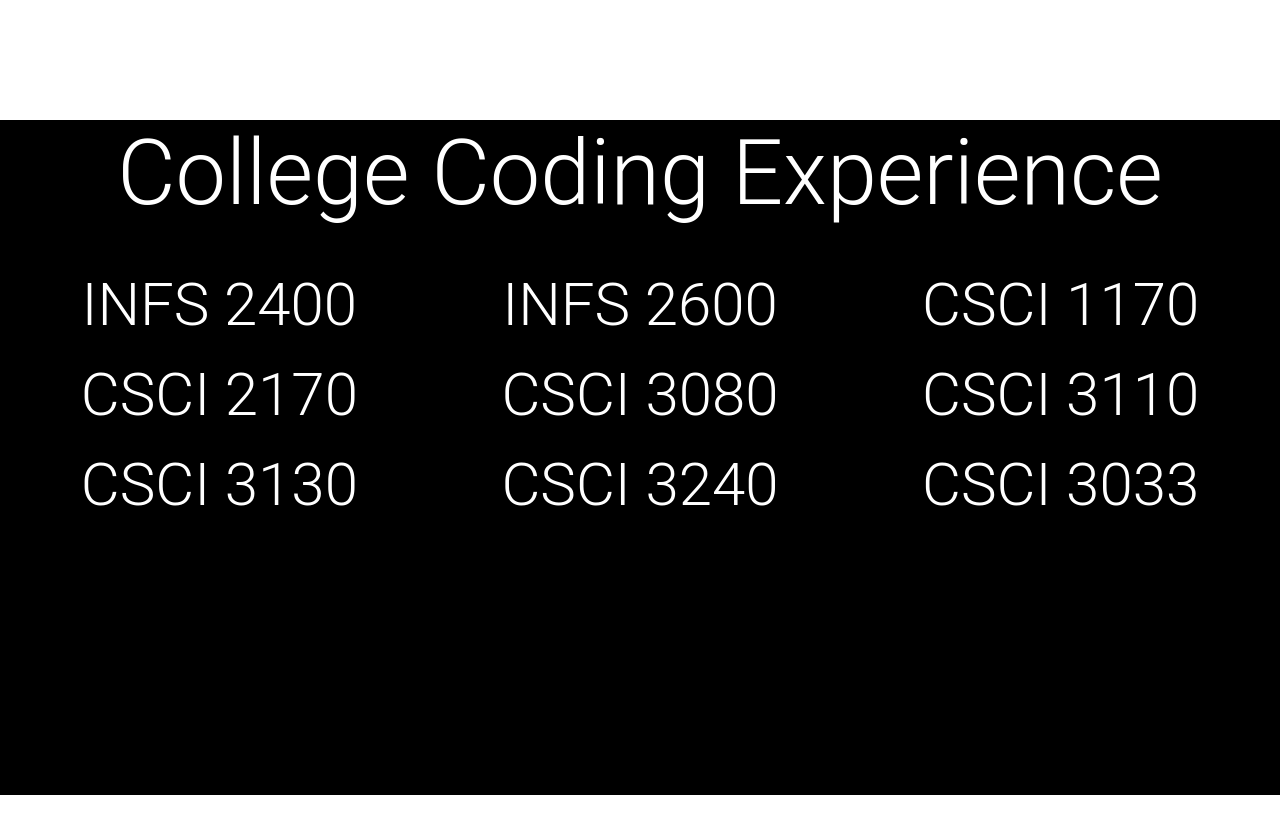
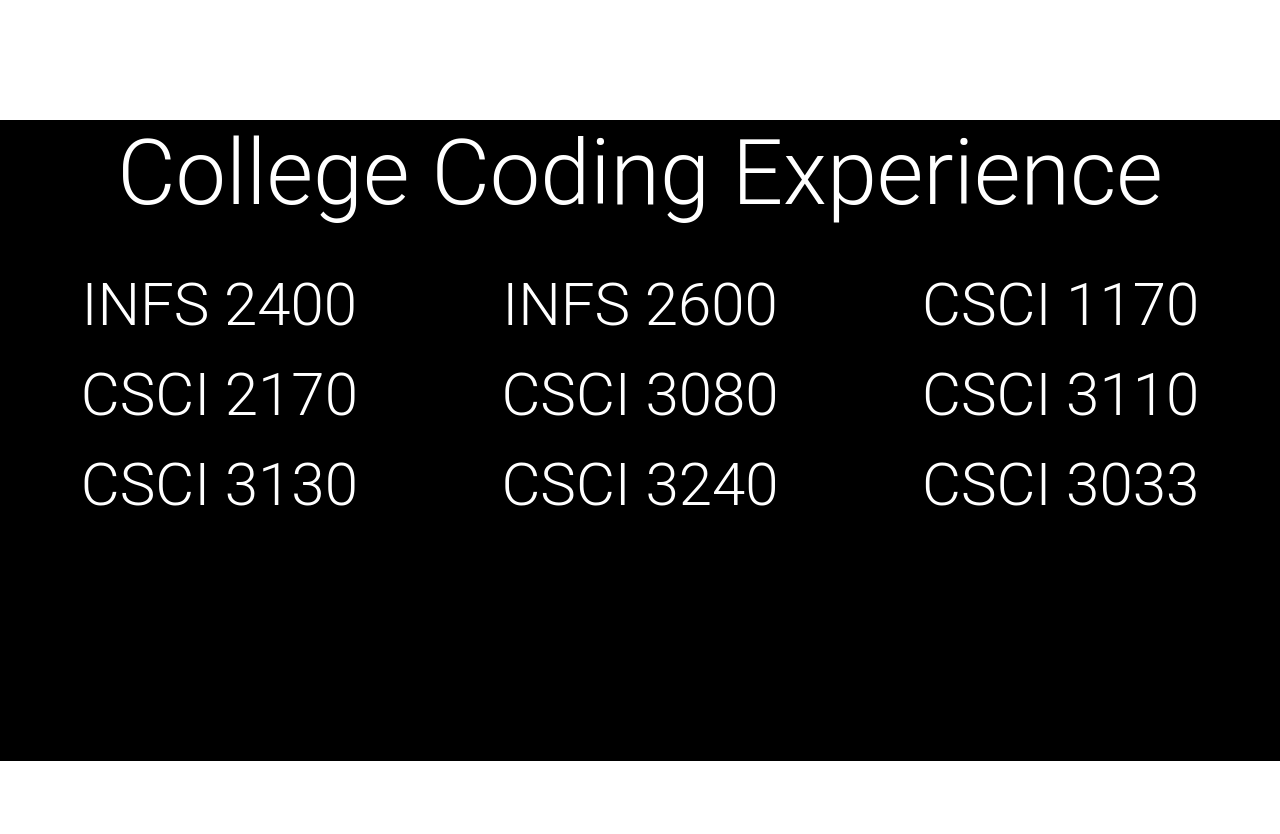
Before and after one commit to wolffPat/wolffPat.github.io, a plain HTML site: page index.html in a window 1280 px wide. Shown: the part 1880-2714 px from the top of the page. Drawn offline with nearby package versions, Linux system fonts and the light colour scheme.

Commit message:
fixed some sizing

```diff
--- a/index.html
+++ b/index.html
@@ -54,7 +54,7 @@
 
         </div><!--end inner div-->
     </div><!--end paralax div-->
-  <div class="parallax-window" style="width: 100%; height: 1500px;" data-parallax="scroll" data-image-src="./images/nashville3.png">
+  <div class="parallax-window" style="width: 100%; height: 1425px;" data-parallax="scroll" data-image-src="./images/nashville3.png">
     <div style="width: 100%; height: 45%; column-span: all; background-color: black; display: table;">
     <h1 class="text-center text-white" style="font-size: 90px; column-span: all;">College Coding Experience</h1>
     <div class="row p-4" style="font-size: 60px; column-span: all;">
```
